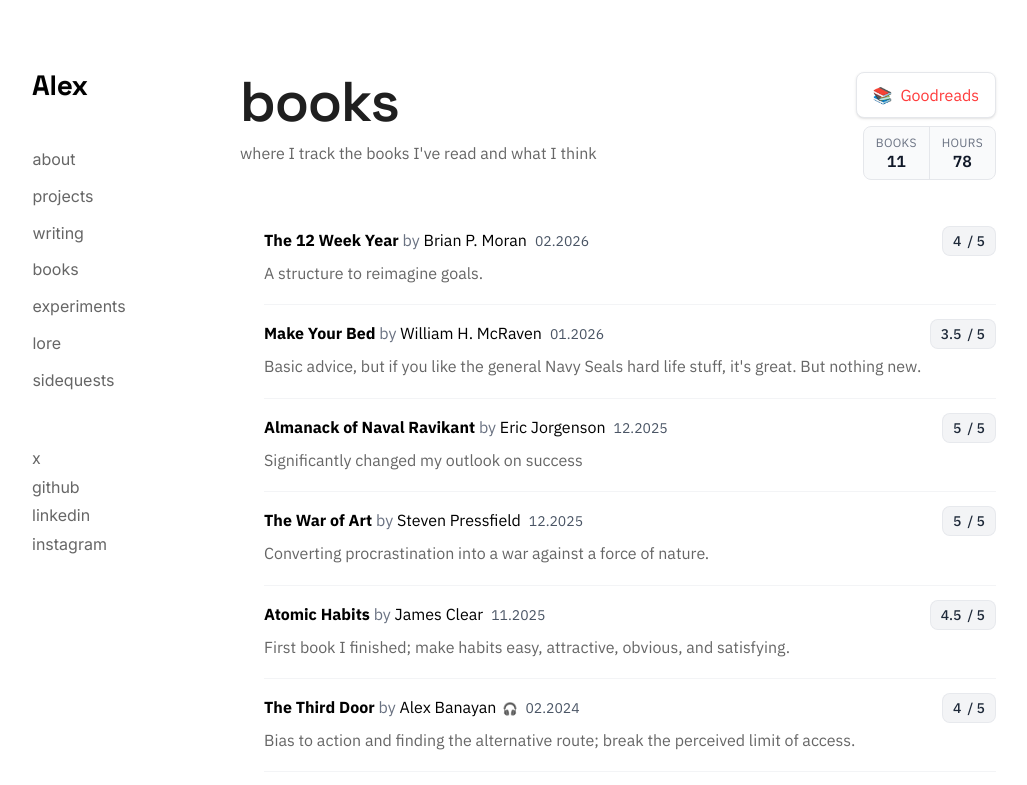
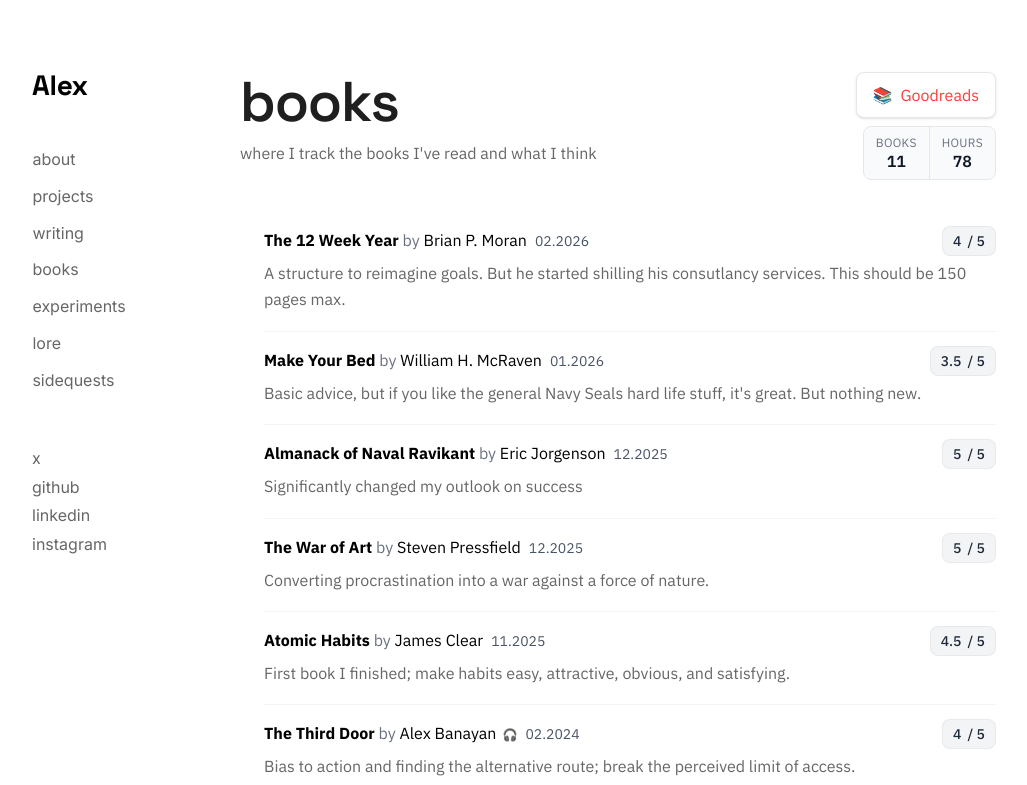
Before and after one commit to alexshibu1/alexshibu.com, a Next.js app: page /books in a window 1280 px wide. Shown: the top 785 px of the page, without its empty margins (48-1075 px from the left). Built offline with nearby package versions, Linux system fonts and the light colour scheme.

Commit message:
lil change. I was at the hospital 7 hrs today

```diff
--- a/app/books/books-data.ts
+++ b/app/books/books-data.ts
@@ -130,7 +130,8 @@ export const books: Book[] = [
     author: "Brian P. Moran",
     rating: 4,
     dateRead: "02.2026",
-    summary: "A structure to reimagine goals.",
+    summary:
+      "A structure to reimagine goals. But he started shilling his consutlancy services. This should be 150 pages max.",
   },
 ];
 
```
